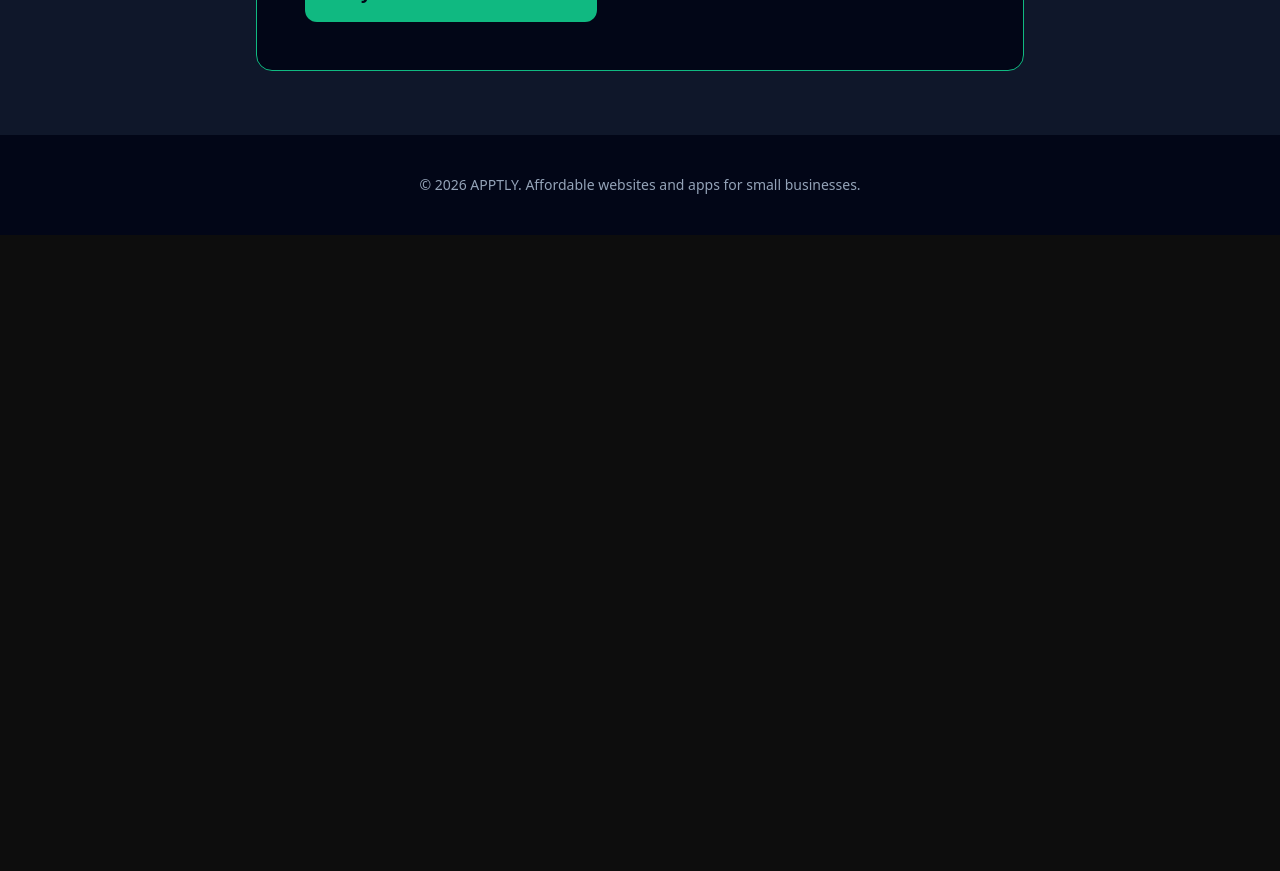
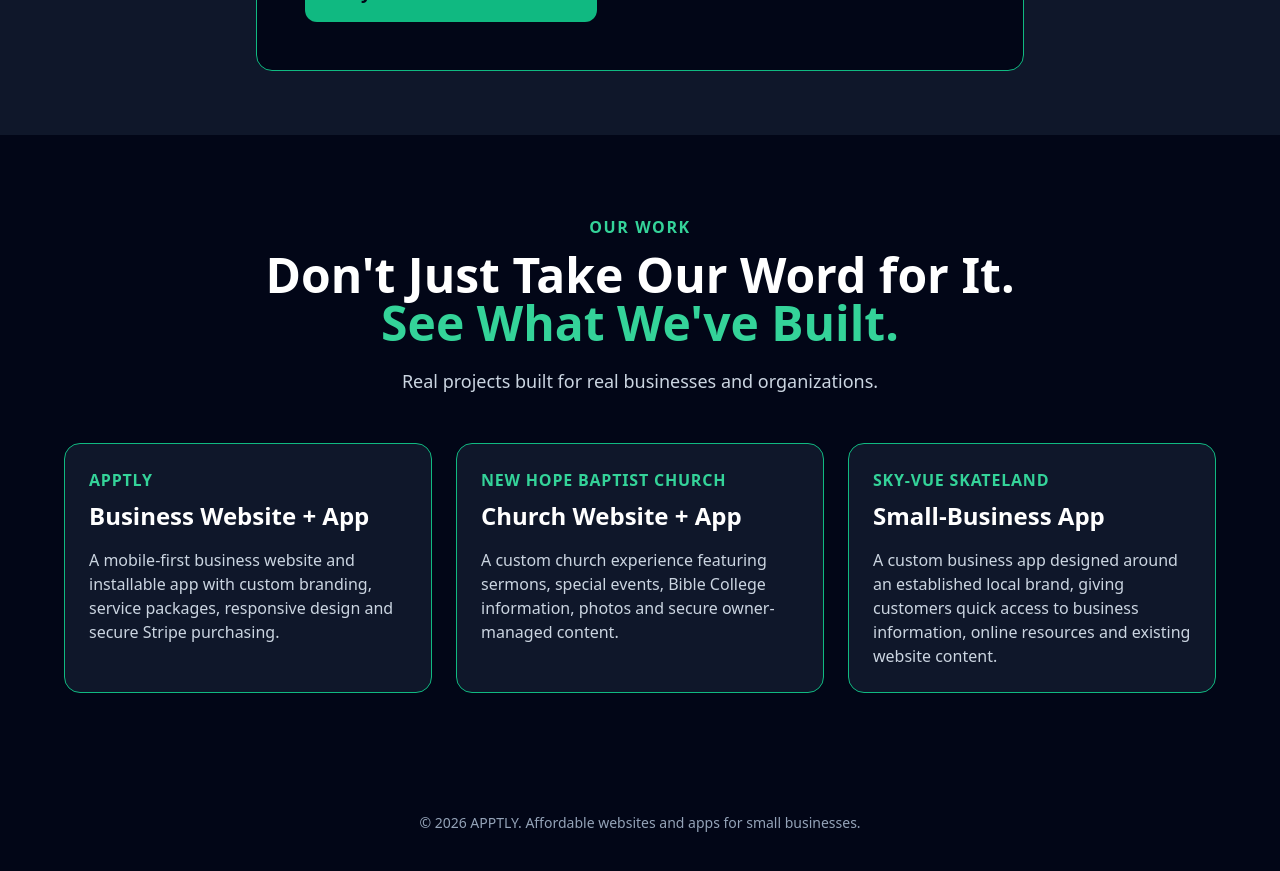
Before and after one commit to myapptly/apptly-website, a Next.js app: page / in a window 1280 px wide. Shown: the part 3700-4571 px from the top of the page. Before the commit the page ends 3935 px from the top, so only its background shows below. Built offline with nearby package versions, Linux system fonts and the light colour scheme.

Commit message:
Add Our Work portfolio section

```diff
--- a/app/page.tsx
+++ b/app/page.tsx
@@ -251,6 +251,76 @@ export default function HomePage() {
         </div>
       </section>
 
+      {/* OUR WORK */}
+<section id="work" className="bg-slate-950 px-6 py-20">
+  <div className="mx-auto max-w-6xl">
+    <div className="mb-12 text-center">
+      <p className="mb-3 font-semibold uppercase tracking-widest text-emerald-400">
+        Our Work
+      </p>
+
+      <h2 className="text-3xl font-extrabold md:text-5xl">
+        Don&apos;t Just Take Our Word for It.
+        <br />
+        <span className="text-emerald-400">See What We&apos;ve Built.</span>
+      </h2>
+
+      <p className="mx-auto mt-5 max-w-2xl text-lg text-slate-300">
+        Real projects built for real businesses and organizations.
+      </p>
+    </div>
+
+    <div className="grid gap-6 md:grid-cols-3">
+      <div className="rounded-2xl border border-emerald-500 bg-slate-900 p-6">
+        <p className="mb-2 font-bold uppercase tracking-wider text-emerald-400">
+          APPTLY
+        </p>
+
+        <h3 className="mb-4 text-2xl font-bold">
+          Business Website + App
+        </h3>
+
+        <p className="text-slate-300">
+          A mobile-first business website and installable app with custom
+          branding, service packages, responsive design and secure Stripe
+          purchasing.
+        </p>
+      </div>
+
+      <div className="rounded-2xl border border-emerald-500 bg-slate-900 p-6">
+        <p className="mb-2 font-bold uppercase tracking-wider text-emerald-400">
+          New Hope Baptist Church
+        </p>
+
+        <h3 className="mb-4 text-2xl font-bold">
+          Church Website + App
+        </h3>
+
+        <p className="text-slate-300">
+          A custom church experience featuring sermons, special events,
+          Bible College information, photos and secure owner-managed content.
+        </p>
+      </div>
+
+      <div className="rounded-2xl border border-emerald-500 bg-slate-900 p-6">
+        <p className="mb-2 font-bold uppercase tracking-wider text-emerald-400">
+          Sky-Vue Skateland
+        </p>
+
+        <h3 className="mb-4 text-2xl font-bold">
+          Small-Business App
+        </h3>
+
+        <p className="text-slate-300">
+          A custom business app designed around an established local brand,
+          giving customers quick access to business information, online
+          resources and existing website content.
+        </p>
+      </div>
+    </div>
+  </div>
+</section>
+
       {/* FOOTER */}
       <footer className="px-6 py-10 text-center text-sm text-slate-400">
         <p>© 2026 APPTLY. Affordable websites and apps for small businesses.</p>
```
